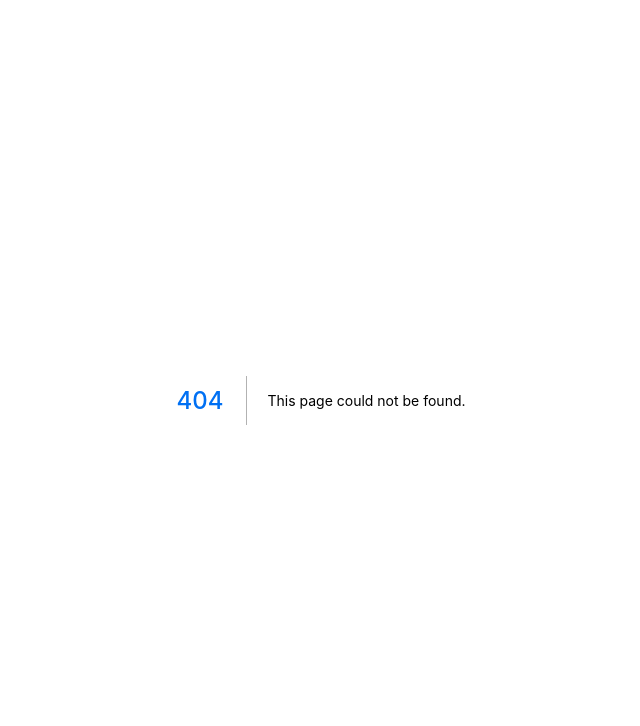
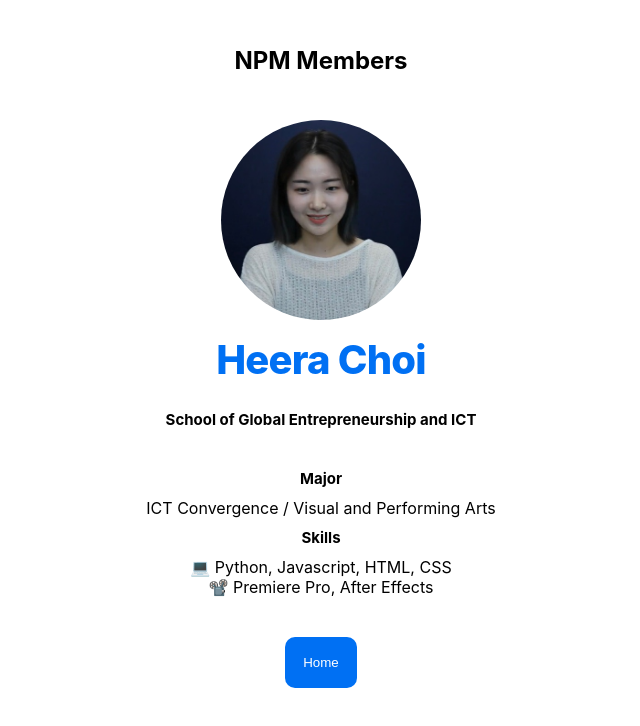
Before and after one commit to JaeYoonKimme/myPage, a Next.js app: page /others in a window 1280 px wide. Before the commit this address had no page. Shown: the top 726 px of the page, without its empty margins (319-959 px from the left). Built offline with nearby package versions, Linux system fonts and the light colour scheme.

Commit message:
Add others page

```diff
--- a/pages/index.js
+++ b/pages/index.js
@@ -1,6 +1,8 @@
 import Head from 'next/head';
+import Link from 'next/link';
 import Layout, {siteTitle} from '../components/layout';
 import utilStyles from '../styles/utils.module.css';
+import styles from '../styles/others.module.css';
 import { getSortedPostsData } from '../lib/posts';
 
 export async function getStaticProps() {
@@ -64,6 +66,7 @@ export default function Home({allPostsData}) {
       </section>
       {*/}
 
+      <Link href="/others" passHref><button className={styles.button}>NPM Members</button></Link>
     </Layout>
   )
 }
--- /dev/null
+++ b/pages/others.js
@@ -0,0 +1,40 @@
+import Image from 'next/image';
+import Link from 'next/link';
+import utilStyles from '../styles/utils.module.css';
+import styles from '../styles/others.module.css';
+import profile from '../public/images/profile_heera.jpg';
+
+
+function Information() {
+    return (
+        <div className={styles.mainContainer}>
+            <div style={{minHeight:'15vh'}} className={styles.favContainer}>
+                <div>NPM Members</div>
+            </div>
+            <div className={styles.favContainer}>
+                <Image
+                    priority
+                    src={profile}
+                    className={utilStyles.borderCircle}
+                    height={200}
+                    width={200}
+                    alt="profile"
+                />
+            </div>
+            <div style={{textAlign:'center'}}>
+                <h1 className={utilStyles.heading2Xl}>Heera Choi</h1>
+                <div className={styles.contentTitle}>School of Global Entrepreneurship and ICT</div><br/>
+                <section className={styles.contents}>
+                    <div className={styles.contentTitle}>Major</div>
+                    <div>ICT Convergence / Visual and Performing Arts</div>
+                    <div className={styles.contentTitle}>Skills</div>
+                    <div>💻 Python, Javascript, HTML, CSS</div>
+                    <div>📽️ Premiere Pro, After Effects</div>
+                </section>
+                <Link href="/" passHref><button className={styles.button}>Home</button></Link>
+            </div>
+        </div>
+    );
+};
+
+export default Information;
--- /dev/null
+++ b/styles/others.module.css
@@ -0,0 +1,41 @@
+.mainContainer {
+    min-height: 100vh;
+    max-width: 90vw;
+    margin: 0 auto 0;
+    display: flex;
+    flex-direction: column;
+}
+
+.favContainer {
+    display: flex;
+    justify-content: space-around;
+    align-items: center;
+    font-size: 24px;
+    font-weight: bold;
+}
+
+.contentTitle {
+    font-size: 15px;
+    font-weight: bold;
+    padding: 10px 0 10px;
+}
+
+.contents {
+    display: flex;
+    flex-direction: column;
+}
+
+.button {
+    background-color: #0070f3;
+    padding: 15px;
+    color: white;
+    border-radius: 10px;
+    border: 3px solid rgba(0,0,0,0);
+    margin: 5vh 0;
+}
+
+.button:hover,
+.button:focus,
+.button:active{
+    border: 3px solid rgba(0,0,0,0.4);
+}
```
Also changed, not shown: public/images/profile_heera.jpg (added).
